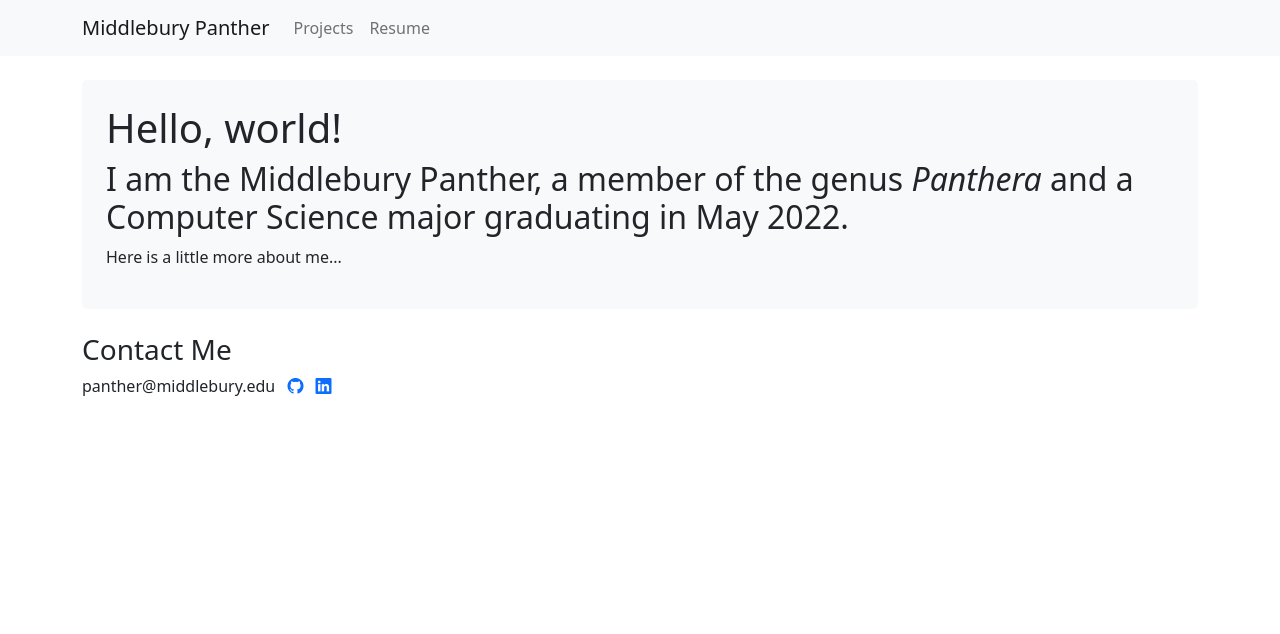
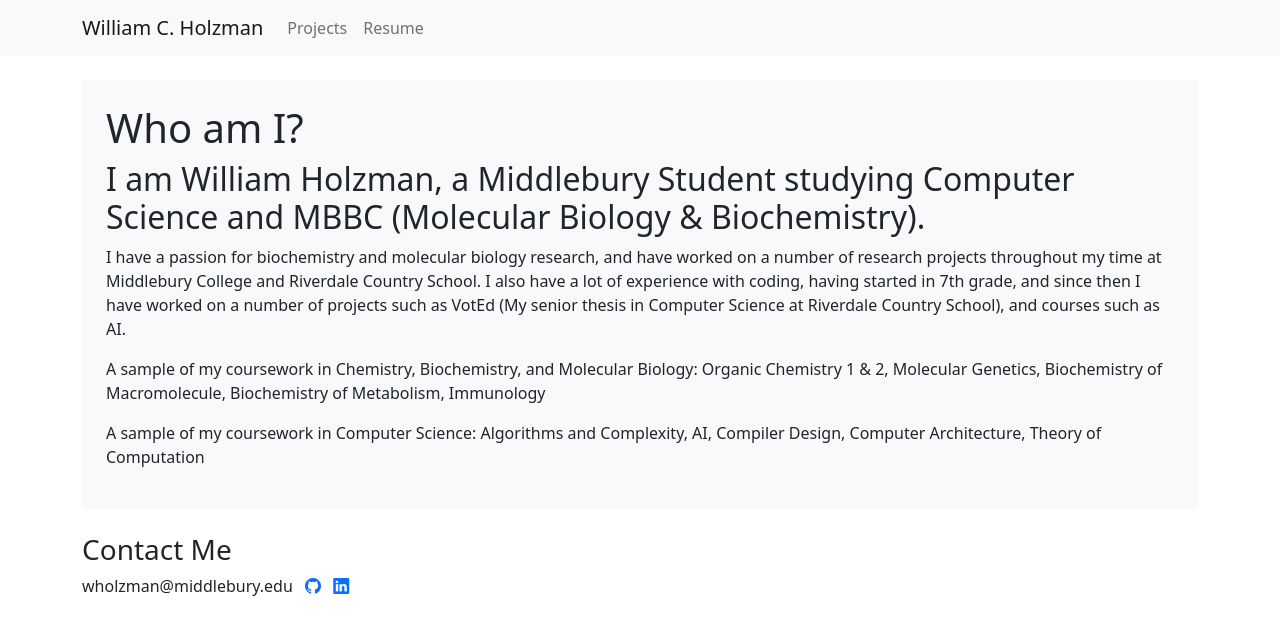
Before and after one commit to Wholzman/website-temp, a plain HTML site: page index.html in a window 1280 px wide. Drawn offline with nearby package versions, Linux system fonts and the light colour scheme.

Commit message:
Updated website part 1

```diff
--- a/index.html
+++ b/index.html
@@ -12,12 +12,12 @@
     <!-- Local CSS -->
     <link rel="stylesheet" href="style.css">
 
-    <title>Middlebury Panther</title>
+    <title>William C. Holzman</title>
   </head>
   <body>
     <nav class="navbar navbar-light bg-light navbar-expand-md">
         <div class="container">
-            <span class="navbar-brand">Middlebury Panther</span>
+            <span class="navbar-brand">William C. Holzman</span>
             <button class="navbar-toggler" type="button" data-bs-toggle="collapse" data-bs-target="#navbarNavAltMarkup" aria-controls="navbarNavAltMarkup" aria-expanded="false" aria-label="Toggle navigation">
                 <span class="navbar-toggler-icon"></span>
             </button>
@@ -32,16 +32,18 @@
 
     <div class="container">
         <div class="p-4 my-4 bg-light text-dark rounded-3">
-            <h1>Hello, world!</h1>
-            <h2>I am the Middlebury Panther, a member of the genus <i>Panthera</i> and a Computer Science major graduating in May 2022.</h2>
-            <p>Here is a little more about me...</p>
+            <h1>Who am I?</h1>
+            <h2>I am William Holzman, a Middlebury Student studying Computer Science and MBBC (Molecular Biology & Biochemistry). </h2>
+            <p>I have a passion for biochemistry and molecular biology research, and have worked on a number of research projects throughout my time at Middlebury College and Riverdale Country School. I also have a lot of experience with coding, having started in 7th grade, and since then I have worked on a number of projects such as VotEd (My senior thesis in Computer Science at Riverdale Country School), and courses such as AI.</p>
+            <p>A sample of my coursework in Chemistry, Biochemistry, and Molecular Biology: Organic Chemistry 1 & 2, Molecular Genetics, Biochemistry of Macromolecule, Biochemistry of Metabolism, Immunology</p>
+            <p>A sample of my coursework in Computer Science: Algorithms and Complexity, AI, Compiler Design, Computer Architecture, Theory of Computation</p>
 
         </div>
         <h3>Contact Me</h3>
         <ul class="list-inline">
-            <li class="list-inline-item">panther@middlebury.edu</li>
-            <li class="list-inline-item"><a href="https://github.com/middlebury"><i class="bi-github" role="img" aria-label="GitHub"></i></a></li>
-            <li class="list-inline-item"><a href="https://www.linkedin.com/school/middlebury-college/"><i class="bi-linkedin" role="img" aria-label="GitHub"></i></a></li>
+            <li class="list-inline-item">wholzman@middlebury.edu</li>
+            <li class="list-inline-item"><a href="https://github.com/Wholzman"><i class="bi-github" role="img" aria-label="GitHub"></i></a></li>
+            <li class="list-inline-item"><a href="https://www.linkedin.com/in/william-holzman-a25404188/"><i class="bi-linkedin" role="img" aria-label="GitHub"></i></a></li>
         </ul>
     </div>
 
```
